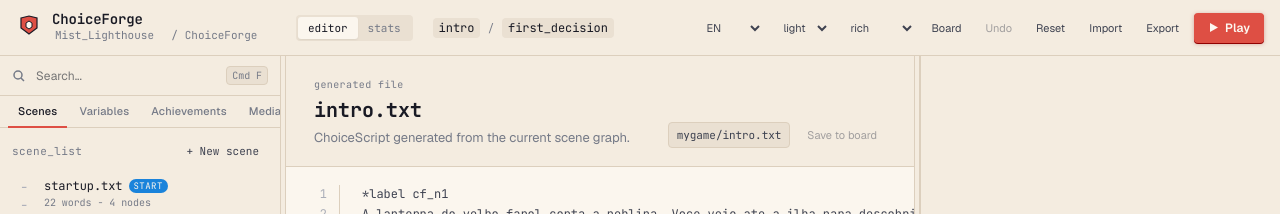
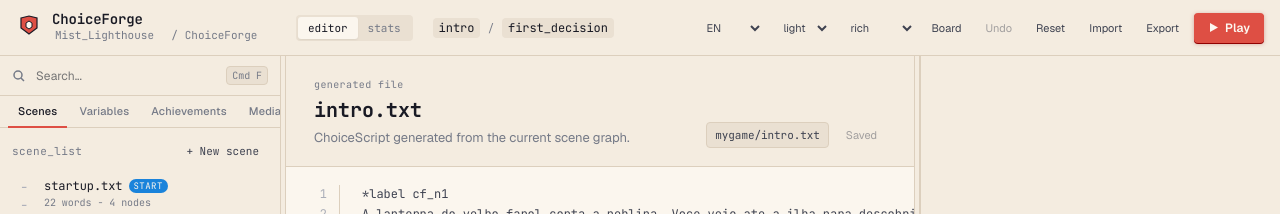
Before and after one commit to viniman27/ChoiceForge, a React (Vite) app: page / in a window 1280 px wide. Both pictures are taken after a click on the button "Text". Shown: the top 214 px of the page. Built offline with nearby package versions, Linux system fonts and the light colour scheme.

Commit message:
Add text mode save shortcut

```diff
--- a/src/components/GeneratedDocumentView.tsx
+++ b/src/components/GeneratedDocumentView.tsx
@@ -13,6 +13,7 @@ export function GeneratedDocumentView({ title, path, description, content, edita
   const [draft, setDraft] = useState(content);
   const visibleContent = editable ? draft : content;
   const lines = visibleContent.replace(/\n$/, "").split("\n");
+  const dirty = draft !== content;
 
   useEffect(() => {
     setDraft(content);
@@ -29,8 +30,8 @@ export function GeneratedDocumentView({ title, path, description, content, edita
         <div className="generated-doc-actions">
           <code>{path}</code>
           {editable && (
-            <button className="ghost-btn" disabled={draft === content} onClick={() => onSave?.(draft)}>
-              Save to board
+            <button className="ghost-btn" disabled={!dirty} onClick={() => onSave?.(draft)}>
+              {dirty ? "Save to board" : "Saved"}
             </button>
           )}
         </div>
@@ -45,6 +46,11 @@ export function GeneratedDocumentView({ title, path, description, content, edita
             value={draft}
             spellCheck={false}
             onChange={(event) => setDraft(event.target.value)}
+            onKeyDown={(event) => {
+              if (!(event.ctrlKey || event.metaKey) || event.shiftKey || event.key.toLowerCase() !== "s") return;
+              event.preventDefault();
+              if (dirty) onSave?.(draft);
+            }}
           />
         ) : (
           <pre><code>{lines.join("\n")}</code></pre>
```
